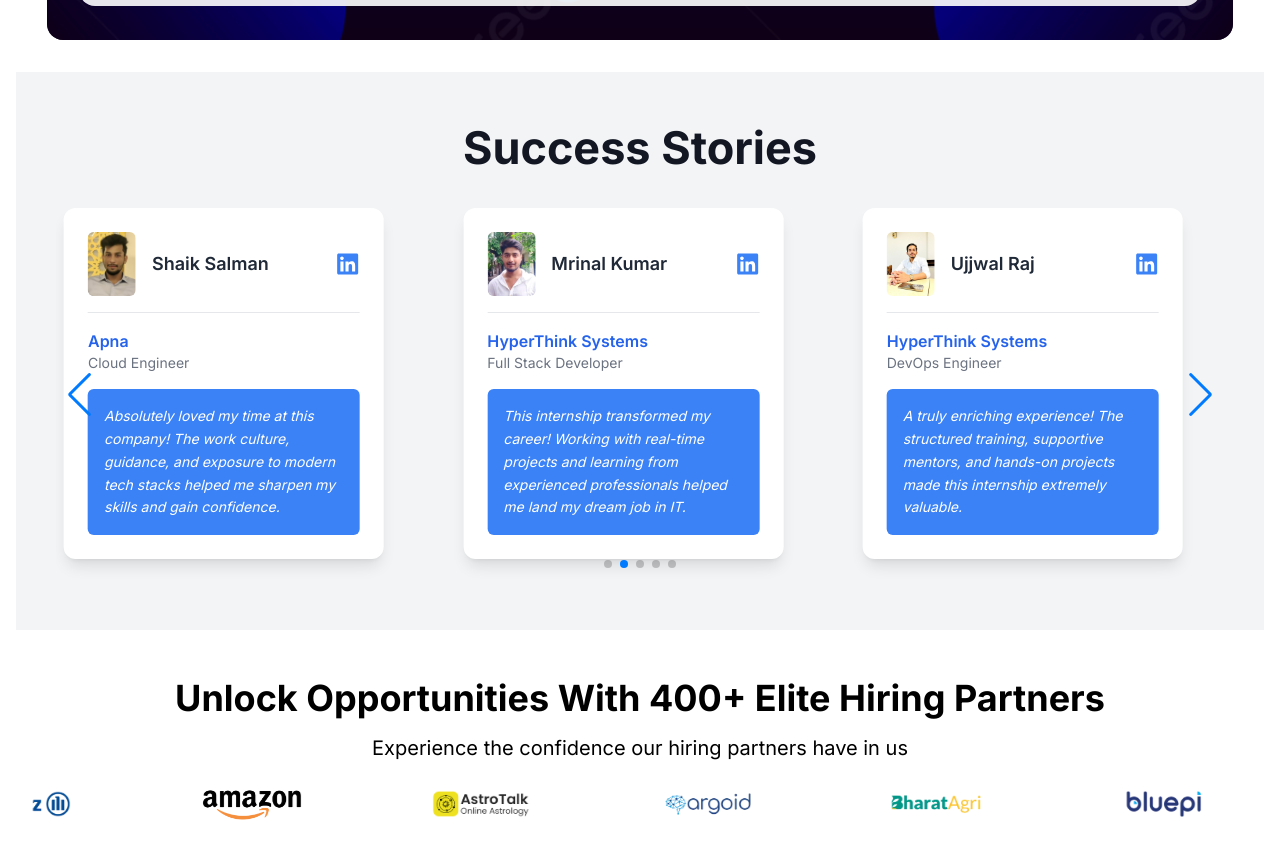
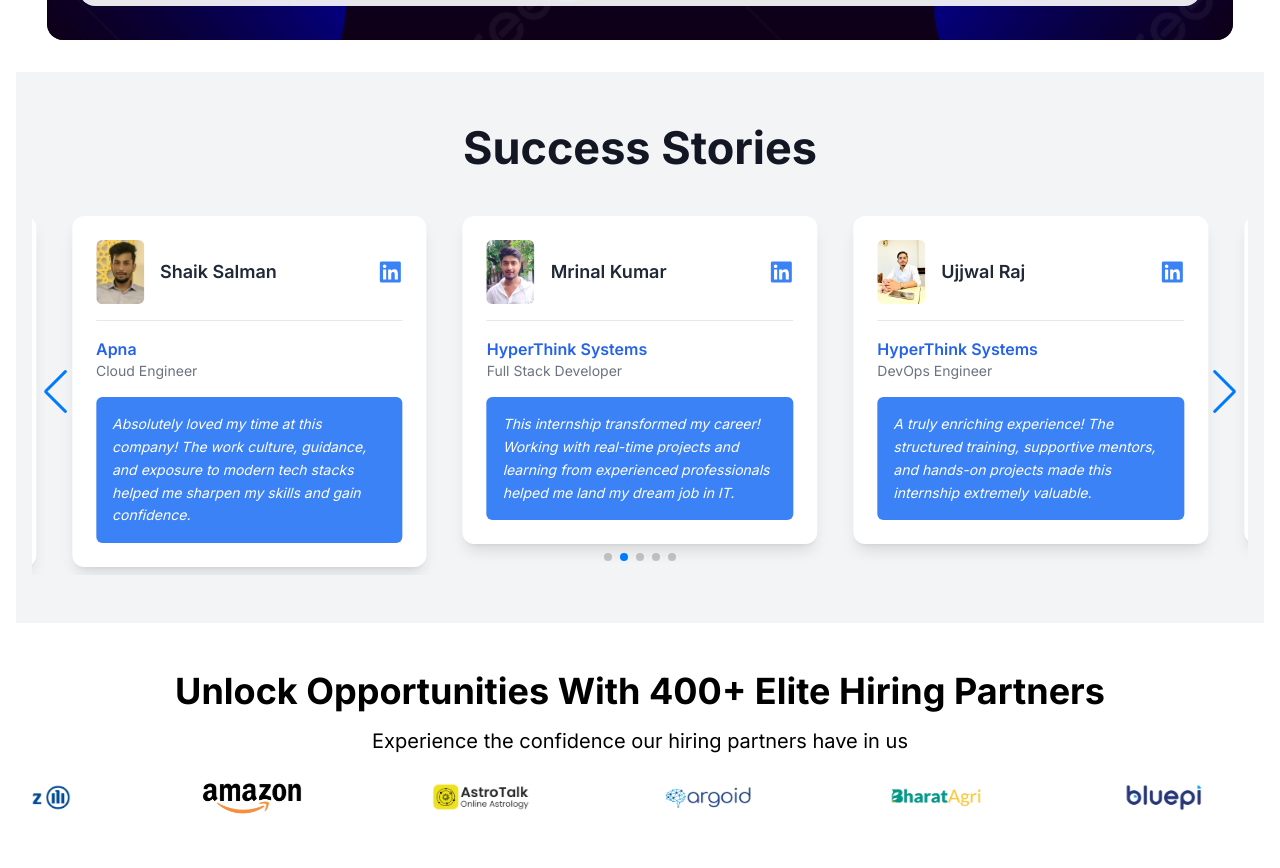
Before and after one commit to satyamgupta7/axion, a Next.js app: page /success in a window 1280 px wide. Shown: the part 840-1708 px from the top of the page. Built offline with nearby package versions, Linux system fonts and the light colour scheme.

Commit message:
Optimize Code

```diff
--- a/src/components/Internship/index.tsx
+++ b/src/components/Internship/index.tsx
@@ -1,7 +1,7 @@
 "use client";
 import Image from "next/image";
 import Link from "next/link";
-import { useState } from "react";
+import { useState, useEffect } from "react";
 import {
   FaArrowRight,
   FaChartBar,
@@ -10,6 +10,7 @@
   FaBusinessTime,
   FaNetworkWired,
   FaShieldAlt,
+  FaSpinner, // Import the spinner icon
 } from "react-icons/fa";
 
 const internshipPrograms = [
@@ -113,10 +114,24 @@
 
 const Internship = () => {
   const [activeTab, setActiveTab] = useState("full-stack-development");
+  const [loading, setLoading] = useState(false); // Add loading state
 
-  const selectedProgram = internshipPrograms.find(
-    (program) => program.id === activeTab,
+  const [selectedProgram, setSelectedProgram] = useState(
+    internshipPrograms.find((program) => program.id === activeTab),
   );
+
+  useEffect(() => {
+    setLoading(true); // Set loading to true when tab changes
+    // Simulate data loading with a timeout
+    const timer = setTimeout(() => {
+      setSelectedProgram(
+        internshipPrograms.find((program) => program.id === activeTab),
+      );
+      setLoading(false); // Set loading to false after data is "loaded"
+    }, 300); // Reduced timeout to 300ms for faster transition
+
+    return () => clearTimeout(timer); // Clear timeout on unmount or tab change
+  }, [activeTab]);
 
   return (
     <section
@@ -147,6 +162,13 @@
 
         {/* Dynamic Content Card */}
         <div className="mt-10 flex flex-col items-center">
+          {loading ? (
+            // Show loader while loading
+            <div className="flex items-center justify-center py-10">
+              <FaSpinner className="animate-spin text-4xl text-blue-600" />
+            </div>
+          ) : (
+            // Show content when not loading
             <div className="w-full max-w-3xl transform overflow-hidden rounded-lg border border-gray-200 bg-white shadow-xl transition-all duration-300 hover:scale-105">
               {/* Image Section with Title & Icon */}
               <div className="relative h-60 w-full">
@@ -184,6 +206,7 @@
                 </Link>
               </div>
             </div>
+          )}
         </div>
       </div>
     </section>
--- a/src/components/Testimonials/index.tsx
+++ b/src/components/Testimonials/index.tsx
@@ -87,10 +87,6 @@
   },
 ];
 
-interface TestimonialWithCompany extends Testimonial {
-  internshipType?: string;
-}
-
 const SingleTestimonial = ({
   testimonial,
 }: {
@@ -99,7 +95,7 @@
   const { name, image, content, designation, company, linkedin } = testimonial;
 
   return (
-    <div className="flex min-h-[320px] w-[320px] flex-col justify-between rounded-xl bg-white p-6 shadow-lg transition-all duration-300 hover:scale-[1.02] hover:shadow-xl">
+    <div className="flex min-h-[320px] w-full flex-col justify-between rounded-xl bg-white p-6 shadow-lg transition-all duration-300 hover:scale-[1.02] hover:shadow-xl">
       <div>
         <div className="mb-4 flex items-center justify-between">
           <div className="flex items-center">
@@ -144,13 +140,15 @@
 const Testimonials = () => {
   return (
     <section className="relative z-10 bg-gray-100 py-12">
-      <div className="container mx-auto px-4">
+      <div className="mx-auto w-full max-w-7xl px-4">
         <SectionTitle title="Success Stories" paragraph="" center />
+        <div className="mt-8">
           <Swiper
             modules={[Navigation, Pagination, Autoplay]}
-          spaceBetween={30}
+            spaceBetween={20}
             slidesPerView={1}
             breakpoints={{
+              640: { slidesPerView: 1 },
               768: { slidesPerView: 2 },
               1024: { slidesPerView: 3 },
             }}
@@ -160,17 +158,18 @@
             }}
             navigation
             pagination={{ clickable: true }}
-          className="mt-8"
+            className="!px-4 md:!px-6 lg:!px-8"
           >
             {testimonialData.map((testimonial) => (
               <SwiperSlide key={testimonial.id}>
-              <div className="px-2">
+                <div className="h-full p-2">
                   <SingleTestimonial testimonial={testimonial} />
                 </div>
               </SwiperSlide>
             ))}
           </Swiper>
         </div>
+      </div>
     </section>
   );
 };
```
Lines whose indentation alone changed are shown as unchanged.
